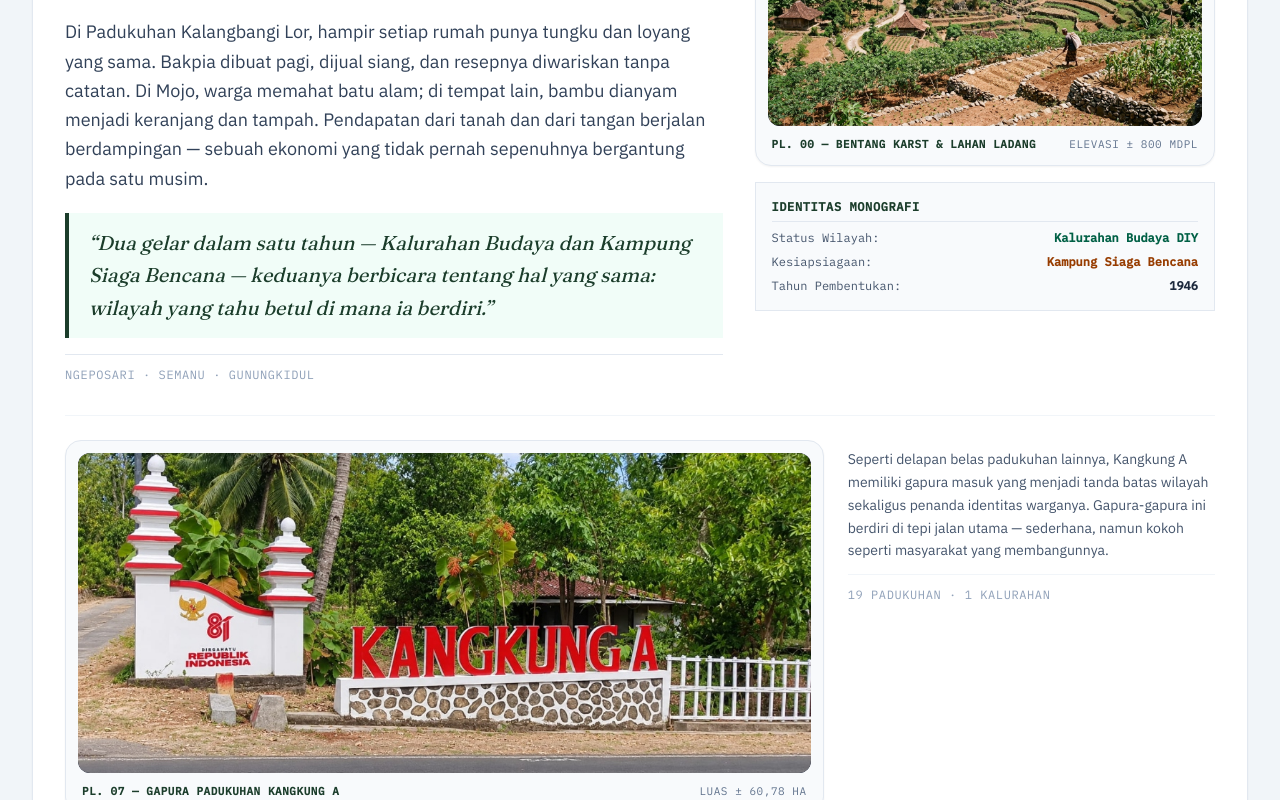
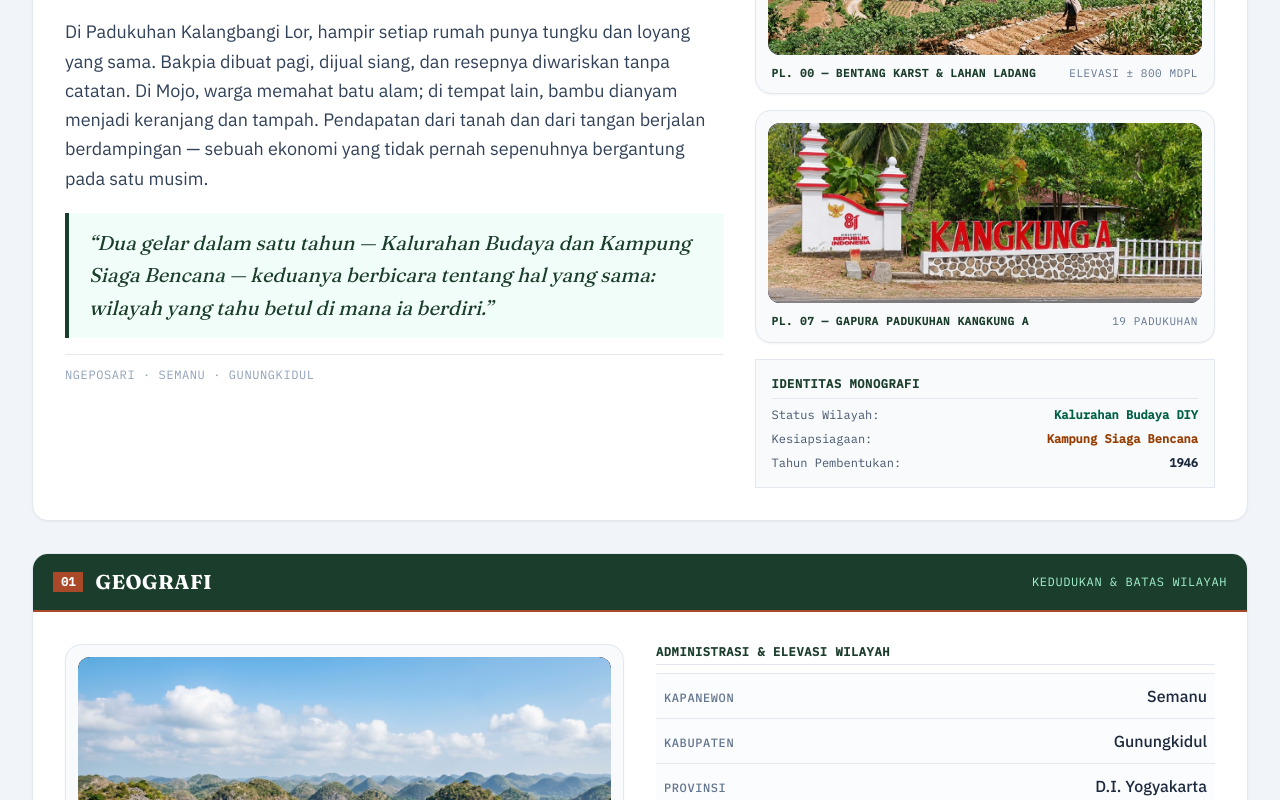
Before and after one commit to tyo-ai/monografi-ngeposari, a Next.js app: page / in a window 1280 px wide. Shown: the part 1120-1920 px from the top of the page. Built offline with nearby package versions, Linux system fonts and the light colour scheme.

Commit message:
fix: foto Kangkung A masuk kolom kanan Perkenalan berdampingan Pl.00

```diff
--- a/components/Perkenalan.tsx
+++ b/components/Perkenalan.tsx
@@ -11,8 +11,6 @@ export default function Perkenalan() {
       title="Perkenalan"
       subtitle="Pengantar Monografi"
     >
-      <div className="space-y-8">
-        {/* Baris Atas: Teks + Foto Bentang Alam */}
       <div className="grid grid-cols-1 lg:grid-cols-12 gap-8 items-start">
         {/* Kolom Kiri: Teks Naskah Asli Monografi */}
         <div className="lg:col-span-7 space-y-5">
@@ -49,8 +47,9 @@ export default function Perkenalan() {
           </div>
         </div>
 
-          {/* Kolom Kanan: Pelat Foto & Ringkasan Identitas */}
+        {/* Kolom Kanan: Dua Foto + Identitas Monografi */}
         <div className="lg:col-span-5 space-y-4">
+          {/* Foto 1: Bentang Alam Karst — gambaran wilayah */}
           <ClickablePhoto
             index={0}
             src="/images/bentang-alam.jpg"
@@ -58,9 +57,21 @@ export default function Perkenalan() {
             plate="Pl. 00"
             captionTitle="Bentang Karst & Lahan Ladang"
             captionRight="Elevasi ± 800 mdpl"
-              maxHeight="max-h-[300px]"
+            maxHeight="max-h-[220px]"
           />
 
+          {/* Foto 2: Gapura Kangkung A — penanda padukuhan */}
+          <ClickablePhoto
+            index={7}
+            src="/images/kangkung-a.jpg"
+            alt="Gapura masuk Padukuhan Kangkung A, Kalurahan Ngeposari"
+            plate="Pl. 07"
+            captionTitle="Gapura Padukuhan Kangkung A"
+            captionRight="19 Padukuhan"
+            maxHeight="max-h-[180px]"
+          />
+
+          {/* Identitas Monografi */}
           <div className="p-4 bg-slate-50 border border-slate-200 text-xs font-mono space-y-2">
             <span className="font-bold text-[#1b3d2b] uppercase tracking-wider block border-b border-slate-200 pb-1.5">
               Identitas Monografi
@@ -80,33 +91,6 @@ export default function Perkenalan() {
           </div>
         </div>
       </div>
-
-        {/* Baris Bawah: Foto Gapura Padukuhan — full-width, sebagai penutup visual perkenalan */}
-        <div className="grid grid-cols-1 lg:grid-cols-12 gap-6 items-start border-t border-slate-100 pt-6">
-          <div className="lg:col-span-8">
-            <ClickablePhoto
-              index={7}
-              src="/images/kangkung-a.jpg"
-              alt="Gapura masuk Padukuhan Kangkung A, Kalurahan Ngeposari"
-              plate="Pl. 07"
-              captionTitle="Gapura Padukuhan Kangkung A"
-              captionRight="Luas ± 60,78 Ha"
-              maxHeight="max-h-[320px]"
-            />
-          </div>
-          <div className="lg:col-span-4 flex flex-col justify-center space-y-3 py-2">
-            <p className="text-sm leading-relaxed text-slate-600">
-              Seperti delapan belas padukuhan lainnya, Kangkung A memiliki gapura
-              masuk yang menjadi tanda batas wilayah sekaligus penanda identitas
-              warganya. Gapura-gapura ini berdiri di tepi jalan utama — sederhana,
-              namun kokoh seperti masyarakat yang membangunnya.
-            </p>
-            <div className="font-mono text-xs text-slate-400 uppercase tracking-wider border-t border-slate-100 pt-3">
-              19 Padukuhan · 1 Kalurahan
-            </div>
-          </div>
-        </div>
-      </div>
     </Section>
   );
 }
```
Lines whose indentation alone changed are shown as unchanged.
